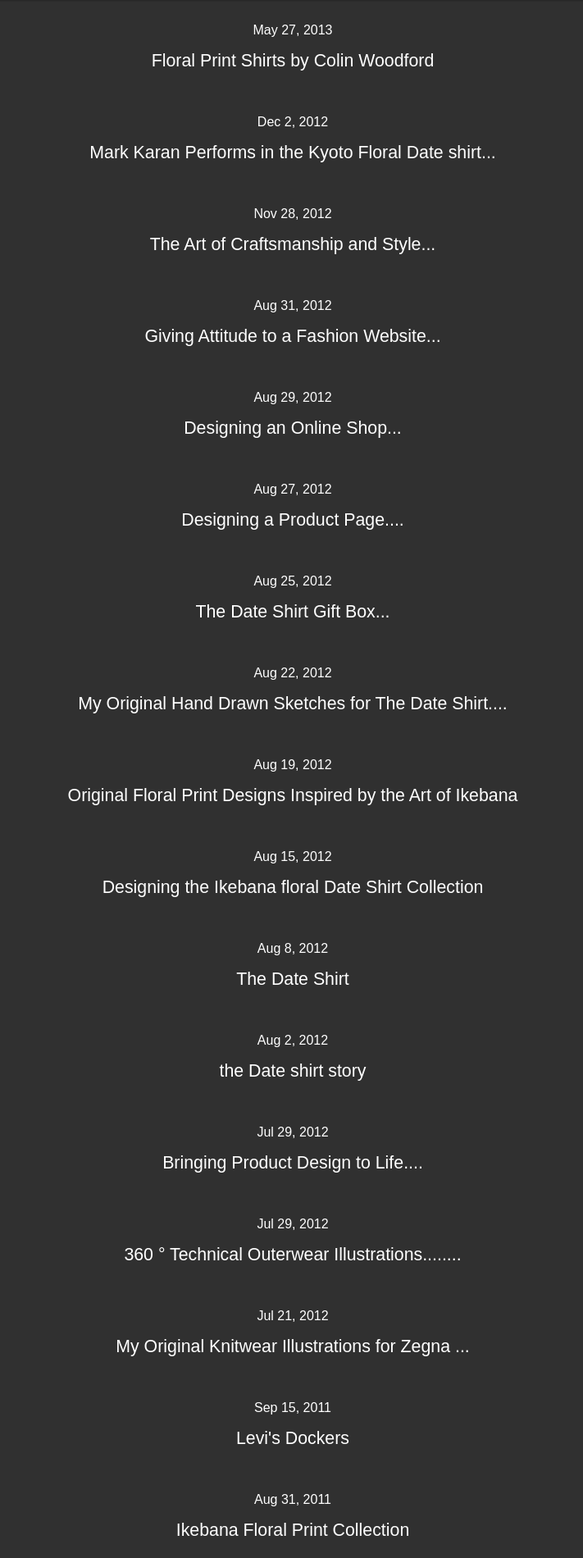
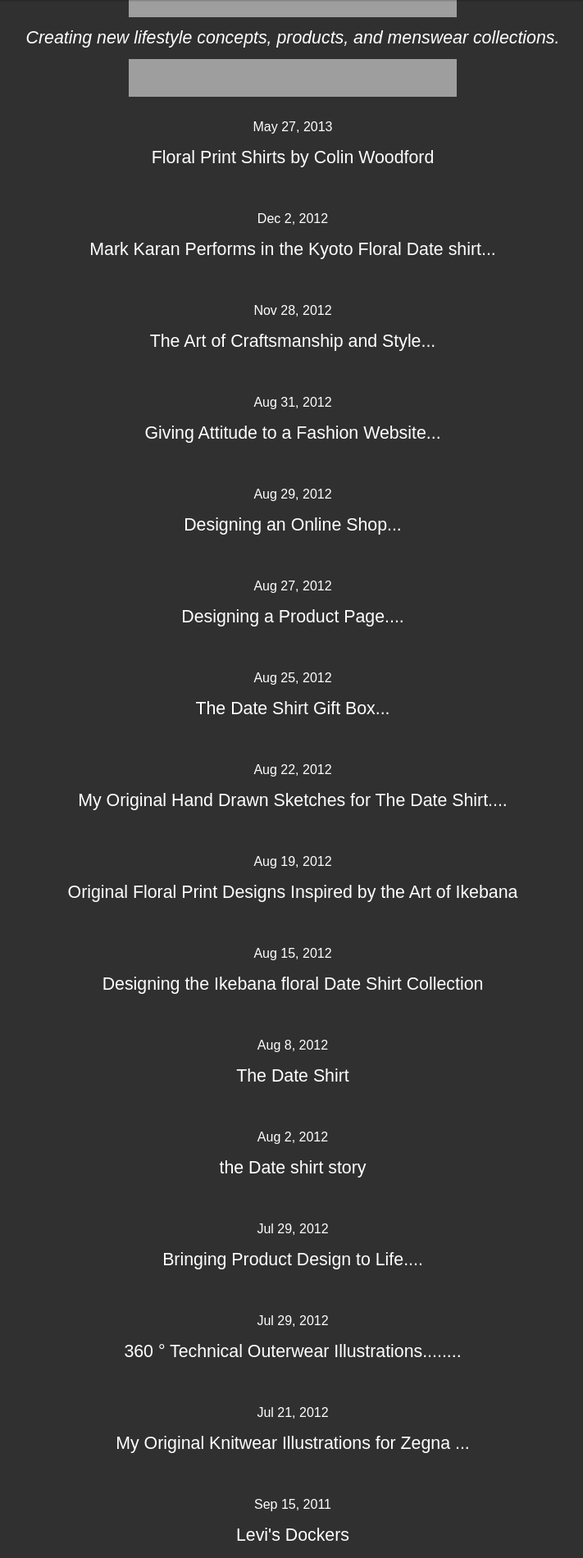
Before and after one commit to Krincle/Krincle.github.io, a Jekyll site: the page built from index.html, in a window 1280 px wide. Shown: the part 495-2395 px from the top of the page at 82% size, without its empty margins (283-994 px from the left). Built offline with Jekyll 4.4.1, drawn with Linux system fonts in a browser that asks for light colours; grey boxes are pictures that could not be loaded.

Commit message:
Adding tagline.

```diff
--- a/css/main.css
+++ b/css/main.css
@@ -101,3 +101,57 @@ div {
 .post-meta {
 	font-size: 12pt;
 }
+
+.tagline {
+	text-align: center;
+}
+.tagline div {
+	margin: 0 auto;
+}
+
+.clear {
+	clear: both;
+}
+
+#about_t{
+	background-blend-mode: normal;
+	background-clip: border-box;
+	background-origin: padding-box;
+	background: rgba(0, 0, 0, 0) url(http://colinwoodforddesign.com/wp-content/themes/sakura/images/night_about_t.png) no-repeat scroll 50% 0;
+	background-size: auto;
+	display: block;
+	height: 21px;
+	width: 980px;
+
+}
+
+#about{
+	background-blend-mode: normal;
+	background-clip: border-box;
+	background-origin: padding-box;
+	background: rgba(0, 0, 0, 0) none repeat scroll 0 0;
+	background-size: auto;
+	display: block;
+	font-family: body-font, sans-serif;
+	font-kerning: auto;
+	font-size: 16pt;
+	font-stretch: normal;
+	font-style: italic;
+	font-variant: normal;
+	font-variant-ligatures: normal;
+	font-weight: normal;
+	padding: 13px 0;
+	width: 940px;
+	text-align: center;
+}
+
+#about_b {
+	background-blend-mode: normal;
+	background-clip: border-box;
+	background-origin: padding-box;
+	background: rgba(0, 0, 0, 0) url(http://colinwoodforddesign.com/wp-content/themes/sakura/images/night_about_b.png) no-repeat scroll 50% 100%;
+	background-size: auto;
+	display: block;
+	height: 46px;
+	width: 898px;
+}
--- a/index.html
+++ b/index.html
@@ -18,6 +18,11 @@ layout: default
 	<ol class="dots"><li class="dot">1</li><li class="dot">2</li><li class="dot">3</li><li class="dot">4</li></ol>
 </div>
 
+<div class="tagline">
+	<div id="about_t"></div>
+	<div id="about">Creating new lifestyle concepts, products, and menswear collections.</div>
+	<div id="about_b"></div>
+</div>
 
 <div class="frontpage-posts">
   <ul class="post-list">
```
